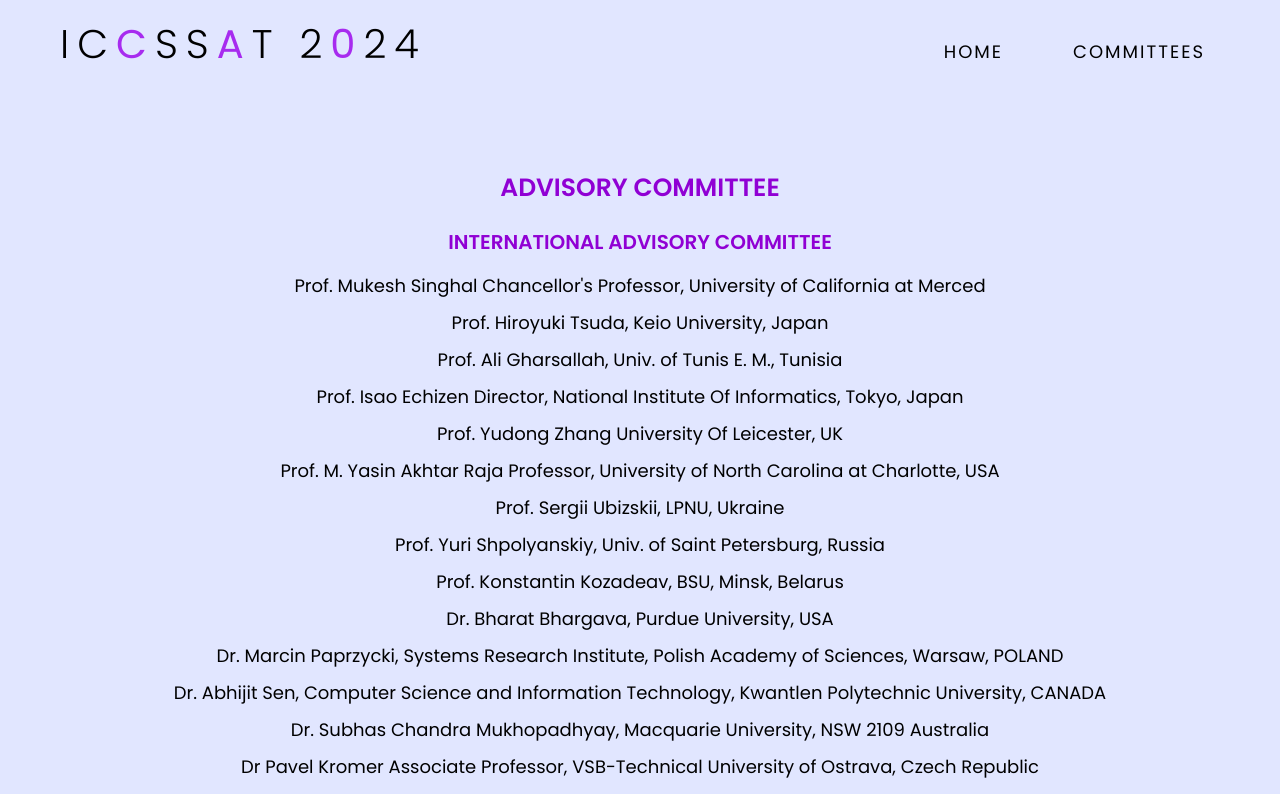
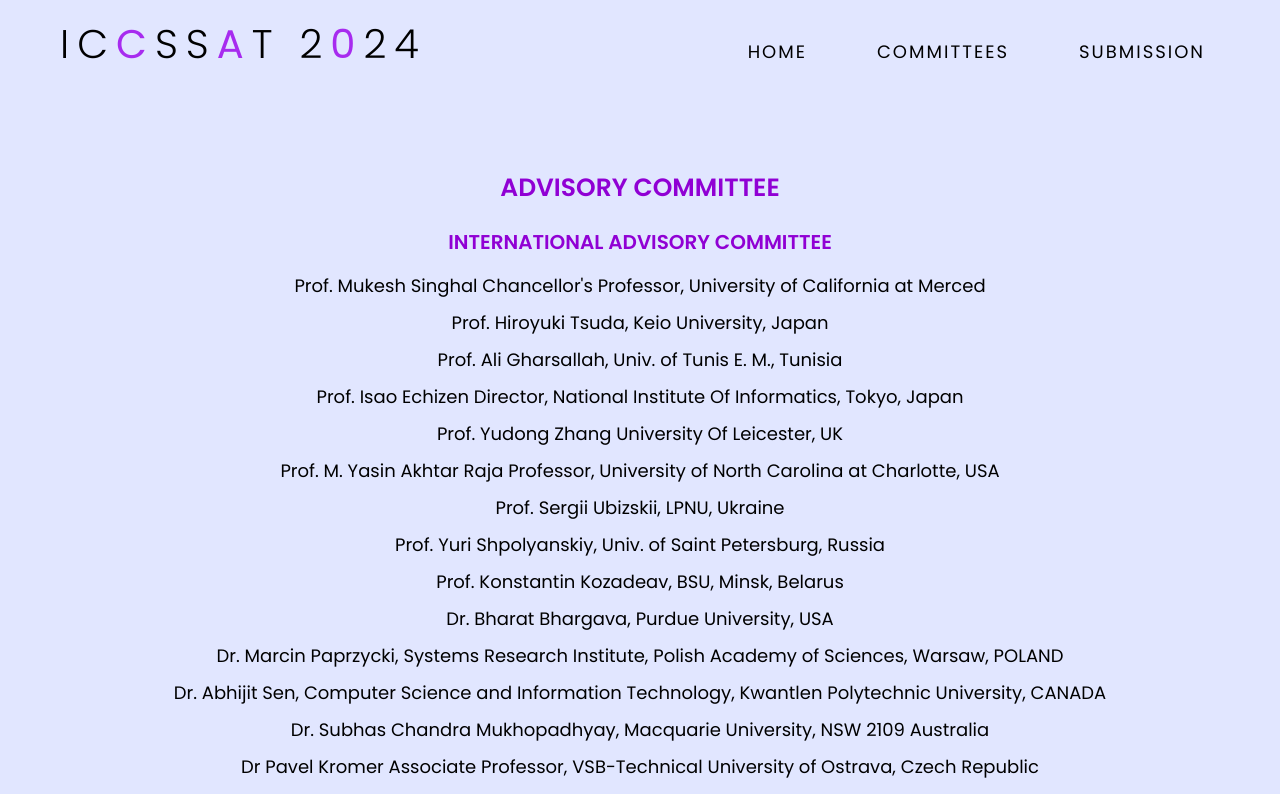
Before and after one commit to hardiksachan/iccssat-2024, a Next.js app: page /committee in a window 1280 px wide. Shown: the top 794 px of the page. Built offline with nearby package versions, Linux system fonts and the light colour scheme.

Commit message:
update navbar to include submission page, and update contact info on footer

```diff
--- a/components/Footer.js
+++ b/components/Footer.js
@@ -30,7 +30,6 @@ const Footer = () => {
                         <li className={`${styles.ContactUs_item} ${styles.ContactUs_item___1}`}>+91 941 924 0698</li>
                         <li className={`${styles.ContactUs_item} ${styles.ContactUs_item___2}`}>+91 800 338 9258</li>
                         <li className={`${styles.ContactUs_item} ${styles.ContactUs_item___3}`}>+91 999 337 4581</li>
-                        <li className={`${styles.ContactUs_item} ${styles.ContactUs_item___3}`}>+91 988 858 2299</li>
                     </ul>
                     <ul className={`${styles.ContactUs_list} ${styles.ContactUs_list___email}`}>
                         <li className={`${styles.ContactUs_item} ${styles.ContactUs_item___1}`}><a href="mailto:cse@nitdelhi.ac.in">cse@nitdelhi.ac.in</a></li>
--- a/components/Navbar.js
+++ b/components/Navbar.js
@@ -6,6 +6,7 @@ const Navbar = () => {
     const destinations = [
         {name: "Home", href: "/"},
         {name: "Committees", href: "/committee"},
+        {name: "Submission", href: "/submission"},
     ]
 
     return (
```
